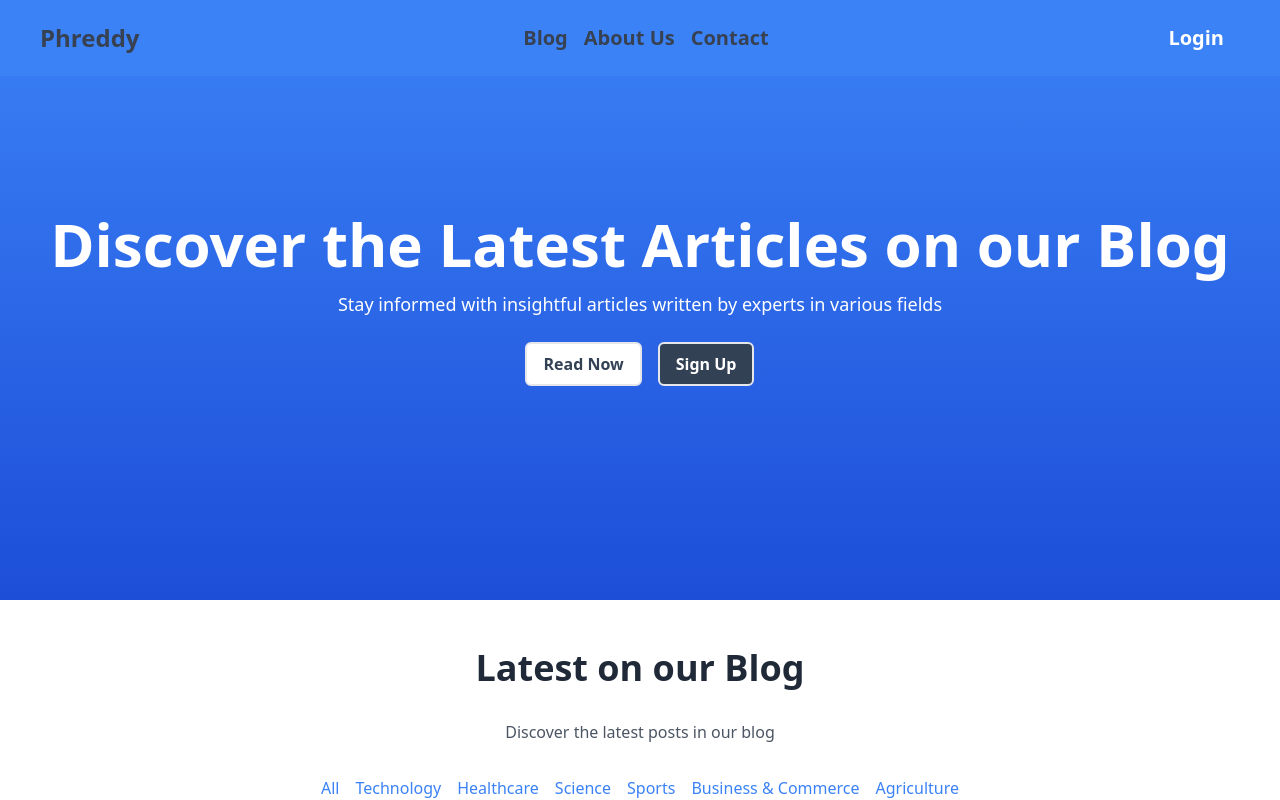
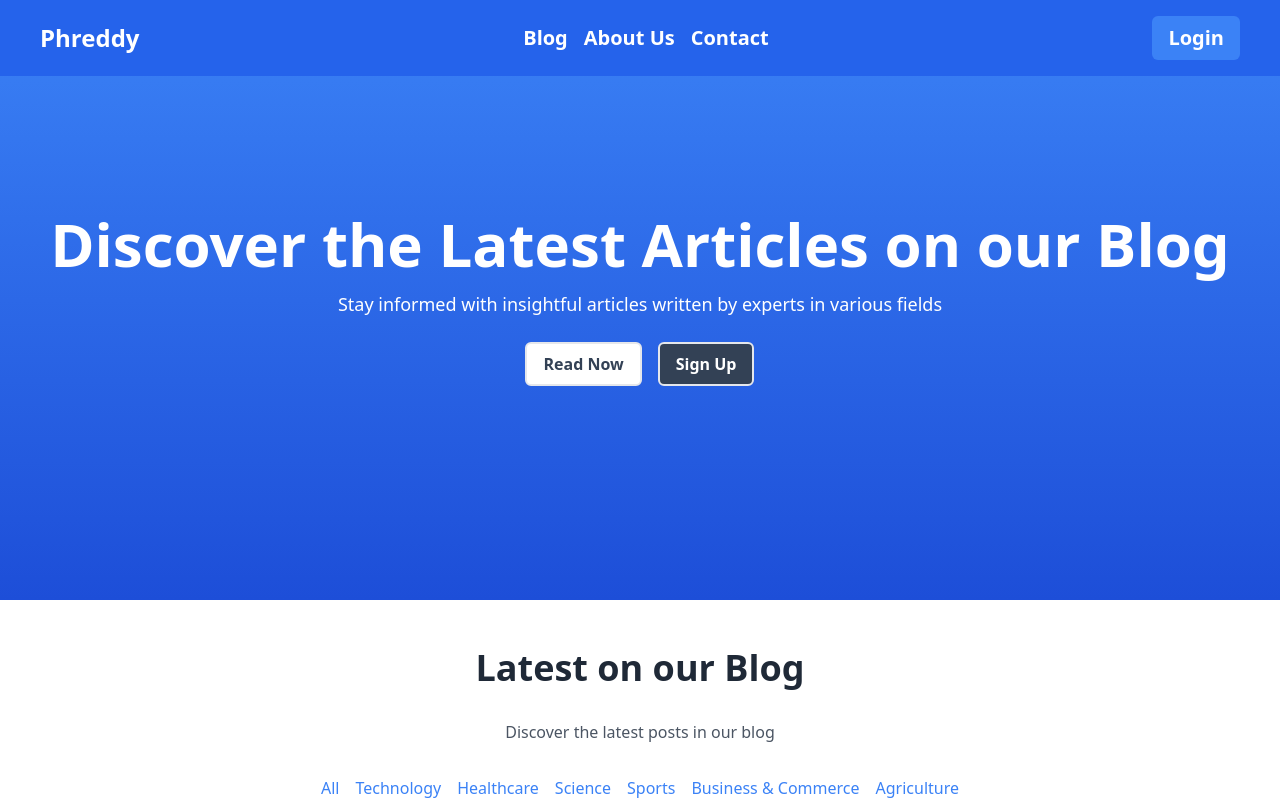
Before and after one commit to Olosko23/Blog-Client, a React (Vite) app: page / in a window 1280 px wide. Shown: the top 800 px of the page. Built offline with nearby package versions, Linux system fonts and the light colour scheme.

Commit message:
'navbar'

```diff
--- a/src/components/Navbar.jsx
+++ b/src/components/Navbar.jsx
@@ -31,21 +31,23 @@ const Navbar = () => {
     <div className="max-w-7xl mx-auto">
       {/* Large Screen */}
       <div
-        className={`md:flex flex justify-between items-center fixed top-0 left-0 w-full z-10 text-gray-700 px-5 sm:px-6 md:px-8 lg:px-10 py-4 transition-all duration-300 ${
-          isScrolled ? "bg-white shadow-md" : "bg-blue-500"
+        className={`md:flex flex justify-between items-center fixed top-0 left-0 w-full z-10 px-5 sm:px-6 md:px-8 lg:px-10 py-4 transition-all duration-300 ${
+          isScrolled
+            ? "bg-white shadow-md text-gray-700"
+            : "bg-blue-600 text-white"
         }`}
       >
         <div className="cursor-pointer font-bold text-2xl hover:scale-105">
           Phreddy
         </div>
         <div className="md:flex justify-between space-x-4 hidden">
-          <div className="cursor-pointer hover:text-blue-300 font-semibold text-xl">
+          <div className="cursor-pointer hover:text-blue-800 font-semibold text-xl">
             Blog
           </div>
-          <div className="cursor-pointer hover:text-blue-300 font-semibold text-xl">
+          <div className="cursor-pointer hover:text-blue-800 font-semibold text-xl">
             About Us
           </div>
-          <div className="cursor-pointer hover:text-blue-300 font-semibold text-xl">
+          <div className="cursor-pointer hover:text-blue-800 font-semibold text-xl">
             Contact
           </div>
         </div>
```
